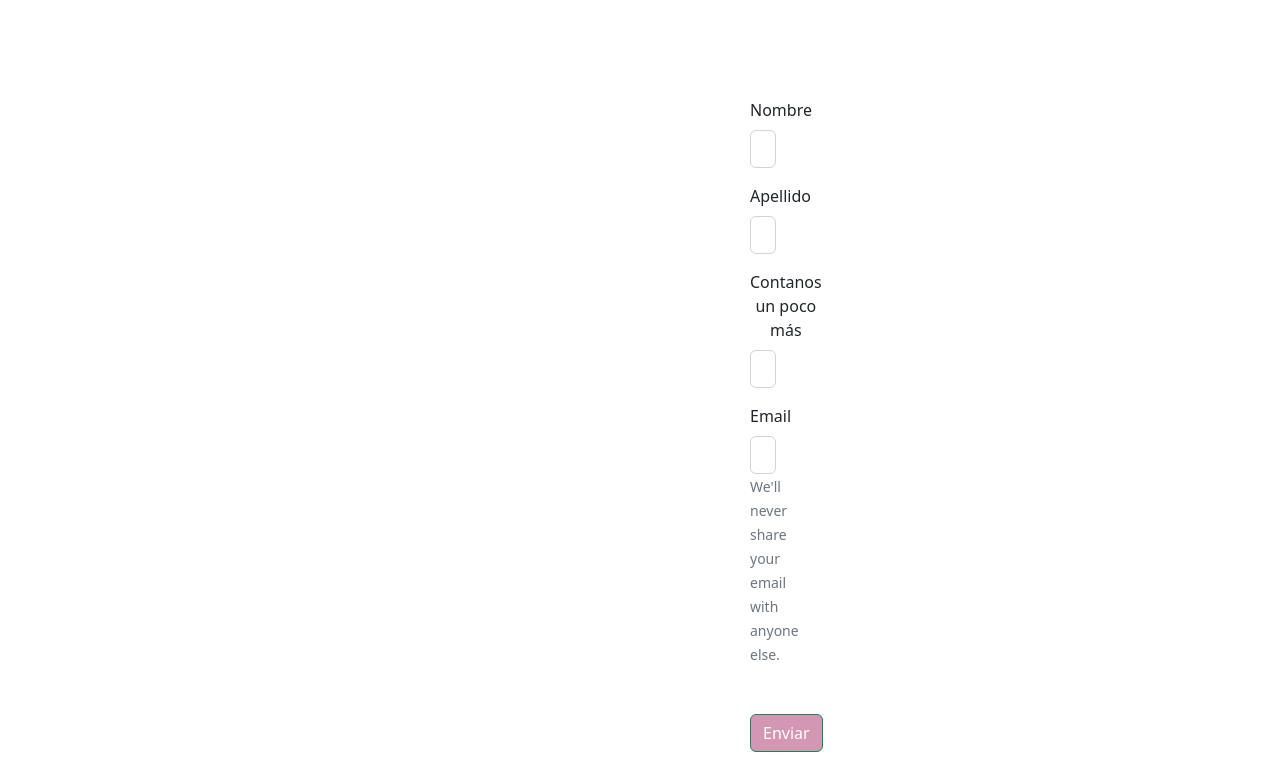
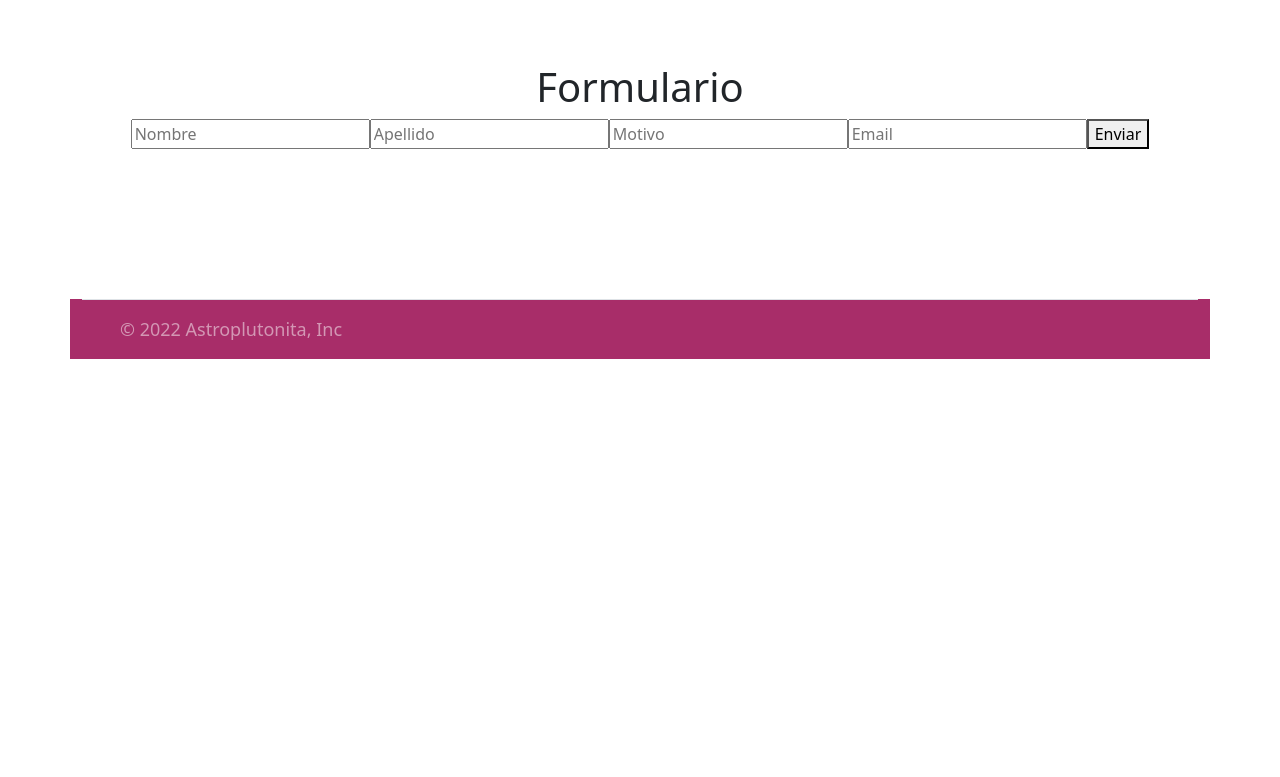
Before and after one commit to ySofiarodriguez15/proyecto-astrologia-def, a React (Create React App) app in the folder front/: page /Formulario in a window 1280 px wide. Shown: the part 443-1220 px from the top of the page. After the commit the page ends 826 px from the top, so only its background shows below. Built offline with nearby package versions, Linux system fonts and the light colour scheme.

Commit message:
solo falta acondicionar el form

```diff
--- a/front/public/index.html
+++ b/front/public/index.html
@@ -2,43 +2,20 @@
 <html lang="en">
   <head>
     <meta charset="utf-8" />
-    <link rel="icon" href="%PUBLIC_URL%/favicon.ico" />
+
     <meta name="viewport" content="width=device-width, initial-scale=1" />
     <meta name="theme-color" content="#000000" />
     <meta
       name="description"
       content="Web site created using create-react-app"
     />
-    <link rel="apple-touch-icon" href="%PUBLIC_URL%/logo192.png" />
-    <!--
-      manifest.json provides metadata used when your web app is installed on a
-      user's mobile device or desktop. See https://developers.google.com/web/fundamentals/web-app-manifest/
-    -->
-    <link rel="manifest" href="%PUBLIC_URL%/manifest.json" />
 
-    <!--
-      Notice the use of %PUBLIC_URL% in the tags above.
-      It will be replaced with the URL of the `public` folder during the build.
-      Only files inside the `public` folder can be referenced from the HTML.
 
-      Unlike "/favicon.ico" or "favicon.ico", "%PUBLIC_URL%/favicon.ico" will
-      work correctly both with client-side routing and a non-root public URL.
-      Learn how to configure a non-root public URL by running `npm run build`.
-    -->
     <title>React App</title>
   </head>
   <body>
     <noscript>You need to enable JavaScript to run this app.</noscript>
     <div id="root"></div>
-    <!--
-      This HTML file is a template.
-      If you open it directly in the browser, you will see an empty page.
 
-      You can add webfonts, meta tags, or analytics to this file.
-      The build step will place the bundled scripts into the <body> tag.
-
-      To begin the development, run `npm start` or `yarn start`.
-      To create a production bundle, use `npm run build` or `yarn build`.
-    -->
   </body>
 </html>
--- a/front/src/componentes/Donde.jsx
+++ b/front/src/componentes/Donde.jsx
@@ -9,7 +9,7 @@ const Donde = ()=> {
 
     const [consultas, setConsultas] = useState([]);
 
-    const URL = 'http://localhost:3001/';
+    const URL = 'http://localhost:9000/';
 
     const getConsultas = async () => {
         try {
--- a/front/src/componentes/Formulario.jsx
+++ b/front/src/componentes/Formulario.jsx
@@ -1,56 +1,83 @@
 
 import React, {useState} from 'react';
 import axios from 'axios';
-import Button from 'react-bootstrap/Button';
-import Form from 'react-bootstrap/Form';
-
+import { useEffect } from 'react';
+import Swal from 'sweetalert2';
 
 
 const Formulario=()=> {
-    const URL = 'http://localhost:3001/crear';
+    const URL = 'http://localhost:9000/crear';
 
-    const [inputs, setInputs] =useState({
-        nombre:"",
-        apellido:"",
-        motivo:"",
-        email:"",
+    const [values, setValues] = useState({
+        nombre: '',
+        apellido: '',
+        motivo:'',
+        email:''
     });
 
-        const handleClick = async () =>{
-            await axios.post(URL, inputs)
-            setInputs({
-                nombre:"",
-                apellido:"",
-                motivo:"",
-                email:""
-            })
+    useEffect(()=>{
+        console.log(values);
+    }, [values]);
+
+    const handleInputChange = (e) =>{
+        e.preventDefault();
+        setValues({
+            ...values,
+            [e.target.name]: e.target.value
+        })
+    }
+
+    useEffect(()=>{
+        console.log(values)
+    },[values])
+
+        const handleClick = async (e) =>{
+            e.preventDefault()
+            const response = await axios.post(URL, values)
+            console.log(response.status===200)
+            if (response.status===200){
+                Swal.fire({
+                    title: response.data,
+                    text: 'Gracias por enviar sus Datos',
+                    icon: 'success',
+                    confirmButtonText: 'Aceptar'
+                })
+            }
+
         }
 
     return (
-        <Form className="containerForm">
-        <Form.Group className="mb-3" controlId="formBasicPassword">
-            <Form.Label>Nombre</Form.Label>
-            <Form.Control type="string" placeholder="ej: Susana" />
-        </Form.Group>
-        <Form.Group className="mb-3" controlId="formBasicPassword">
-            <Form.Label>Apellido</Form.Label>
-            <Form.Control type="string" placeholder="Ej: González" />
-        </Form.Group>
-        <Form.Group className="mb-3" controlId="formBasicPassword">
-            <Form.Label>Contanos un poco más</Form.Label>
-            <Form.Control type="string" placeholder="Tu motivo de consulta" className ="placeMotivo" />
-        </Form.Group>
-        <Form.Group className="mb-5" controlId="formBasicEmail">
-            <Form.Label>Email</Form.Label>
-            <Form.Control type="string" placeholder="Tu email para comunicarnos" />
-            <Form.Text className="text-muted">
-            We'll never share your email with anyone else.
-            </Form.Text>
-        </Form.Group>
-        <Button variant="success" type="Enviar" className ="botonFormulario" onClick={handleClick}>
-            Enviar
-        </Button>
-        </Form>
+        <>
+        <h1>Formulario</h1>
+        <form onSubmit={handleClick}>
+            <input
+                placeholder='Nombre'
+                name='nombre'
+                value={values.nombre}
+                onChange={handleInputChange}
+            />
+            <input
+                placeholder='Apellido'
+                name='apellido'
+                value={values.apellido}
+                onChange={handleInputChange}
+            />
+                        <input
+                placeholder='Motivo'
+                name='motivo'
+                value={values.motivo}
+                onChange={handleInputChange}
+            />
+                        <input
+                placeholder='Email'
+                name='email'
+                value={values.email}
+                onChange={handleInputChange}
+            />
+            <button type='submit'>Enviar</button>
+        </form>
+    </>
+
             );
             };
 
```
